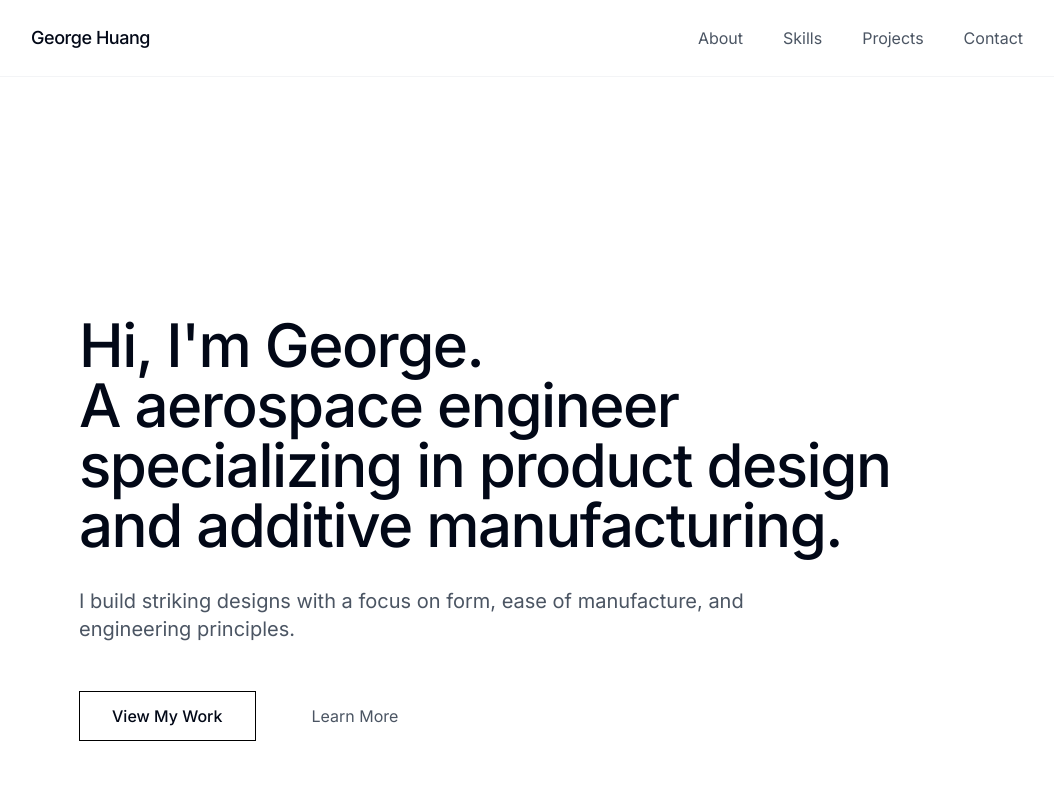
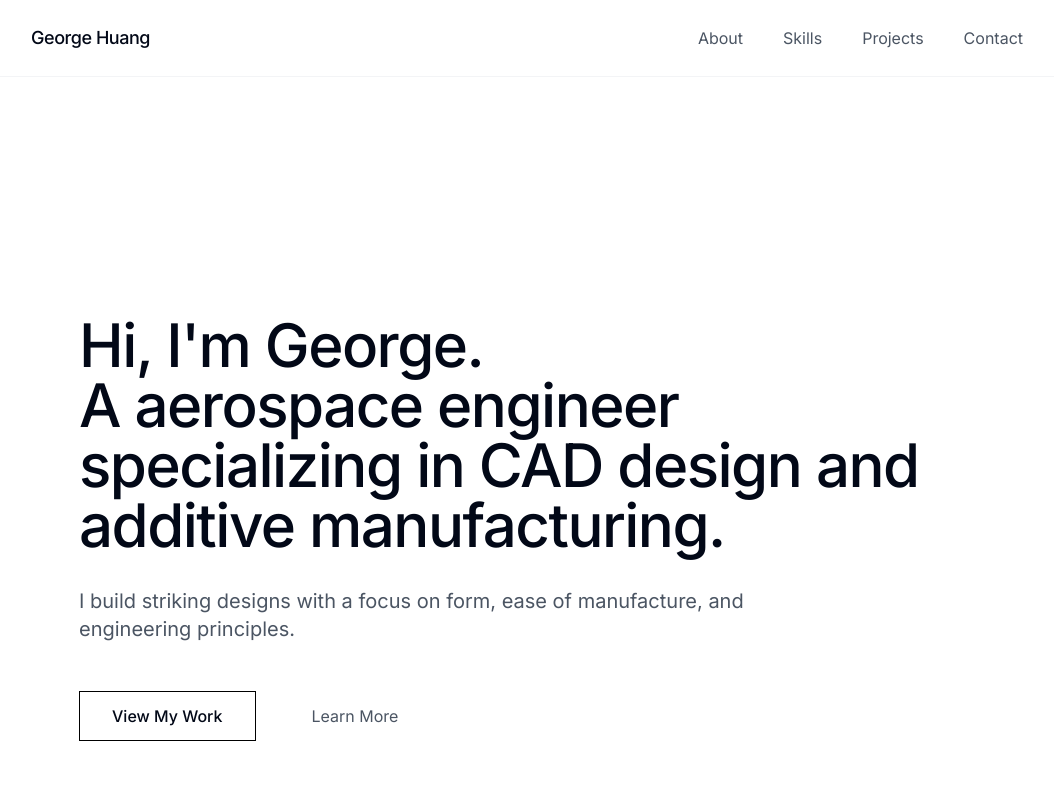
Before and after one commit to kironen/website_proto, a React (Vite) app: page / in a window 1280 px wide. Shown: the top 800 px of the page, without its empty margins (113-1167 px from the left). Built offline with nearby package versions, Linux system fonts and the light colour scheme.

Commit message:
Update HeroSection.tsx

```diff
--- a/src/components/HeroSection.tsx
+++ b/src/components/HeroSection.tsx
@@ -9,7 +9,7 @@ const HeroSection = () => {
         <div className="max-w-4xl mx-auto">
           <h1 className="text-4xl md:text-6xl font-medium mb-8 leading-tight">
             Hi, I'm George. <br />
-            A aerospace engineer specializing in product design and additive manufacturing.
+            A aerospace engineer specializing in CAD design and additive manufacturing.
           </h1>
 
           <p className="text-lg md:text-xl text-gray-600 mb-12 max-w-2xl">
```
